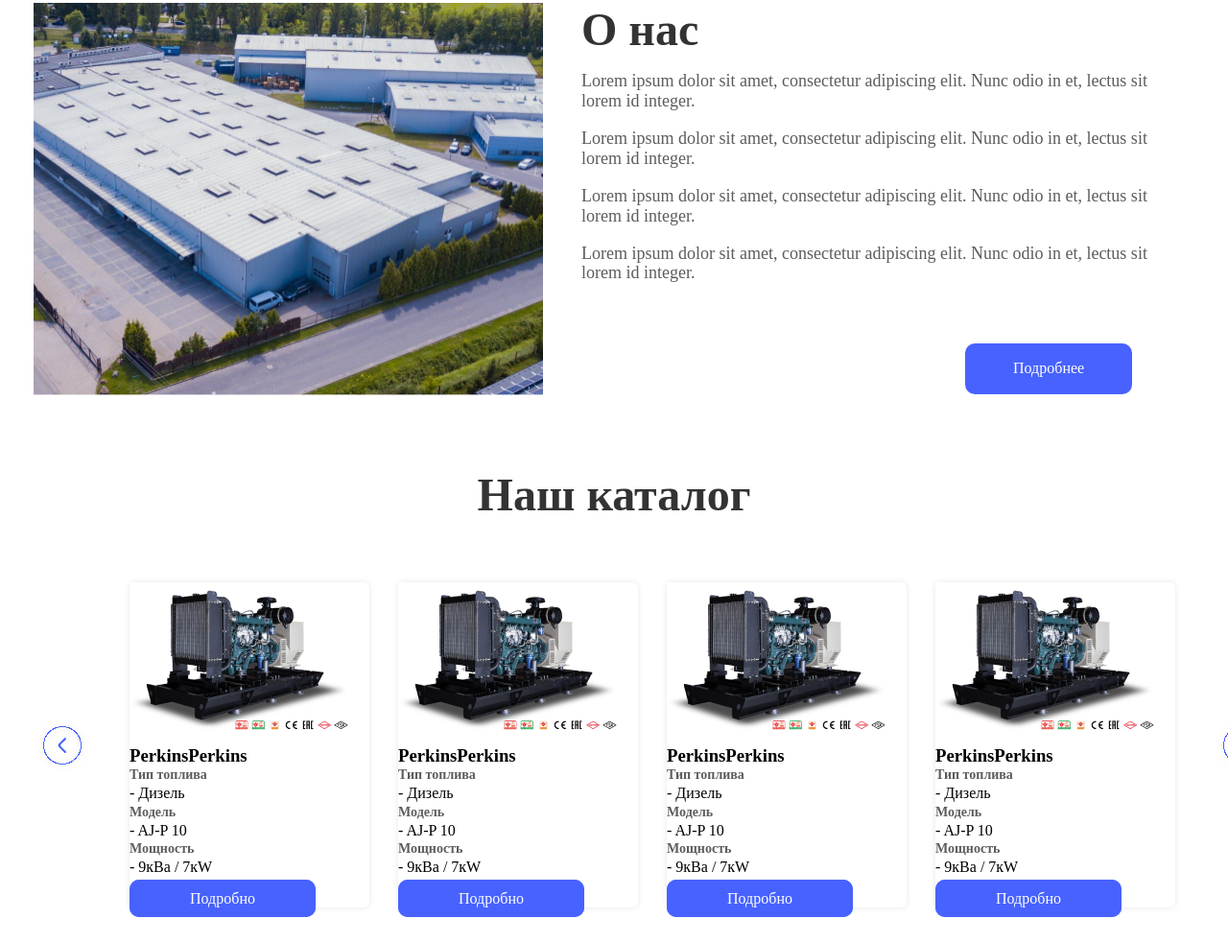
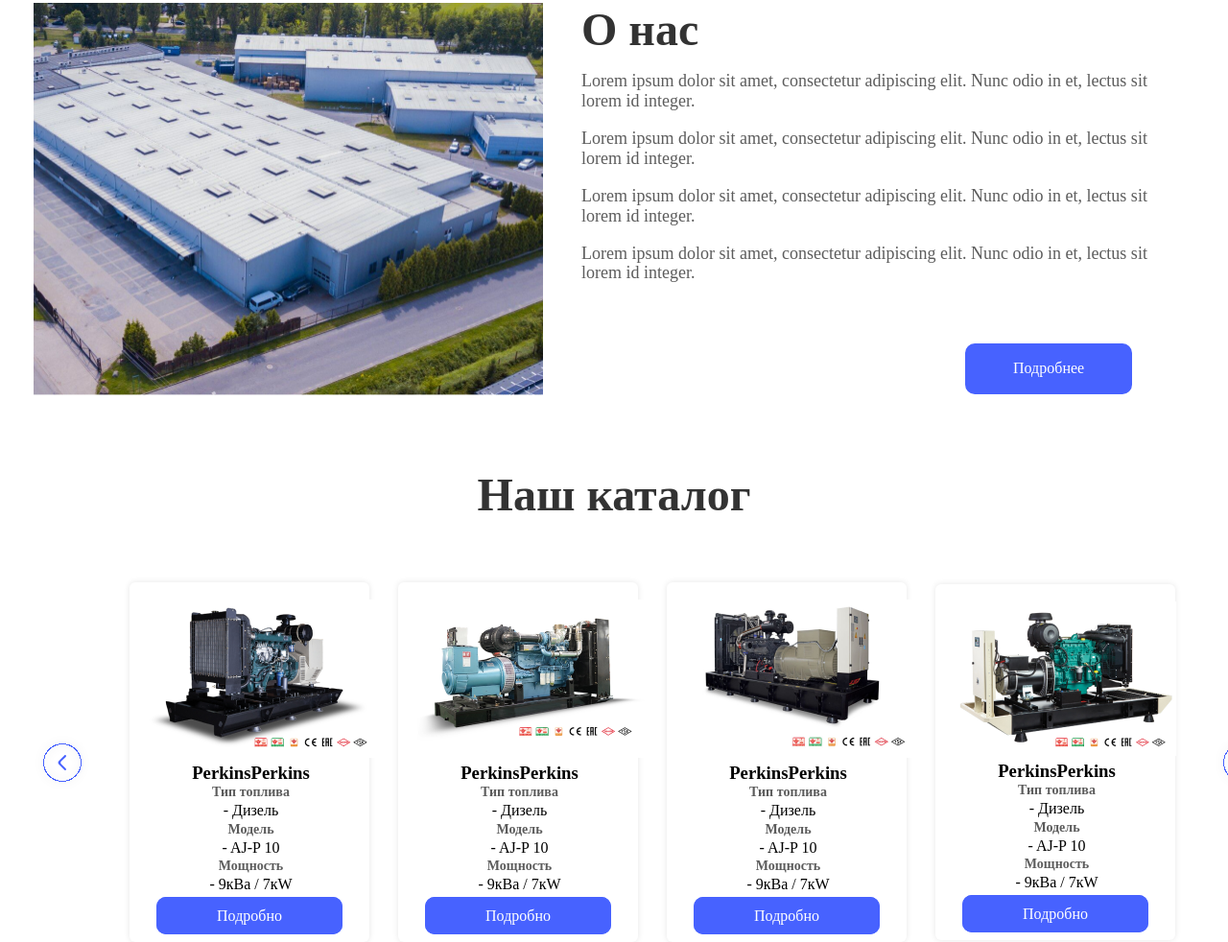
Before and after one commit to Nurbeko3/Generators, a plain HTML site: page index.html in a window 1280 px wide. Shown: the part 765-1747 px from the top of the page at 96% size. Before the commit the page ends 1721 px from the top, so only its background shows below. Drawn offline with Linux system fonts and the light colour scheme.

Commit message:
last changes for catalog

```diff
--- a/css/main.css
+++ b/css/main.css
@@ -103,6 +103,7 @@
     transition: 0.4s;
 
 }
+
 .tel-text{
     padding-left: 6px;
     color: #FFF;
@@ -273,6 +274,8 @@
 .first-card{
     width: 250px;
     margin-left: 30px;
+    padding: 18px 20px;
+    text-align: center;
     border-radius: 6px;
     background: #FFF;
     box-shadow: 0px 0px 6px 0px rgba(0, 0, 0, 0.10);
--- a/index.html
+++ b/index.html
@@ -140,7 +140,7 @@
 
                         </div>
                         <div class="first-card">
-                            <img class="first-card-img" src="./images/katalog/first-card-img.png" alt="first-card-img.png">
+                            <img class="first-card-img" src="./images/katalog/second-card-img.png" alt="katalog/second-card-img.png">
                             <div class="first-content">
                                 <h3 class="card-title">PerkinsPerkins</h3>
                                 <strong class="katalog-strong">Тип топлива</strong> <p class="card-text"> - Дизель</p>
@@ -150,7 +150,7 @@
                             <a class="first-card-btn" href="#">Подробно</a>
                         </div>
                         <div class="first-card">
-                            <img class="first-card-img" src="./images/katalog/first-card-img.png" alt="first-card-img.png">
+                            <img class="first-card-img" src="./images/katalog/third-card-img.png" alt="third-card-img.png">
                             <div class="first-content">
                                 <h3 class="card-title">PerkinsPerkins</h3>
                                 <strong class="katalog-strong">Тип топлива</strong> <p class="card-text"> - Дизель</p>
@@ -160,7 +160,7 @@
                             <a class="first-card-btn" href="#">Подробно</a>
                         </div>
                         <div class="first-card">
-                            <img class="first-card-img" src="./images/katalog/first-card-img.png" alt="first-card-img.png">
+                            <img class="first-card-img" src="./images/katalog/fourth-card-img.png" alt="fourth-card-img.png">
                             <div class="first-content">
                                 <h3 class="card-title">PerkinsPerkins</h3>
                                 <strong class="katalog-strong">Тип топлива</strong> <p class="card-text"> - Дизель</p>
```
Also changed, not shown: images/katalog/fourth-card-img.png (added), images/katalog/second-card-img.png (added), images/katalog/third-card-img.png (added).
